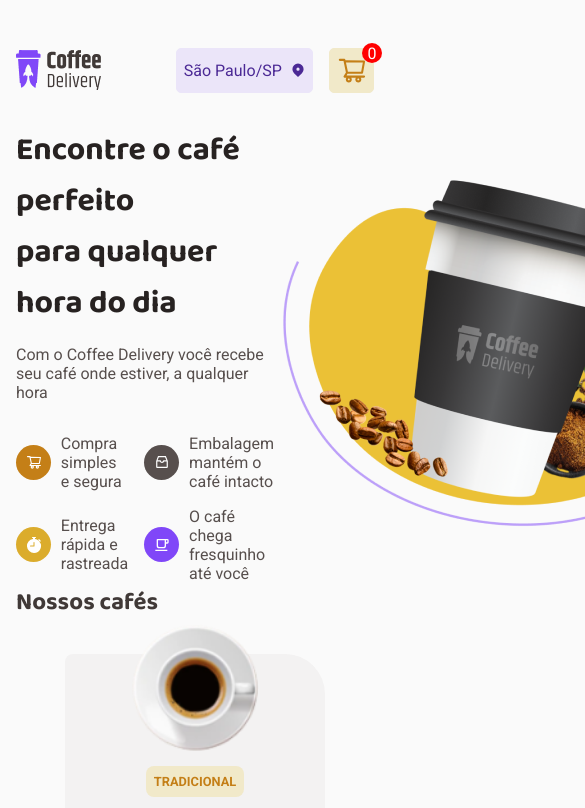
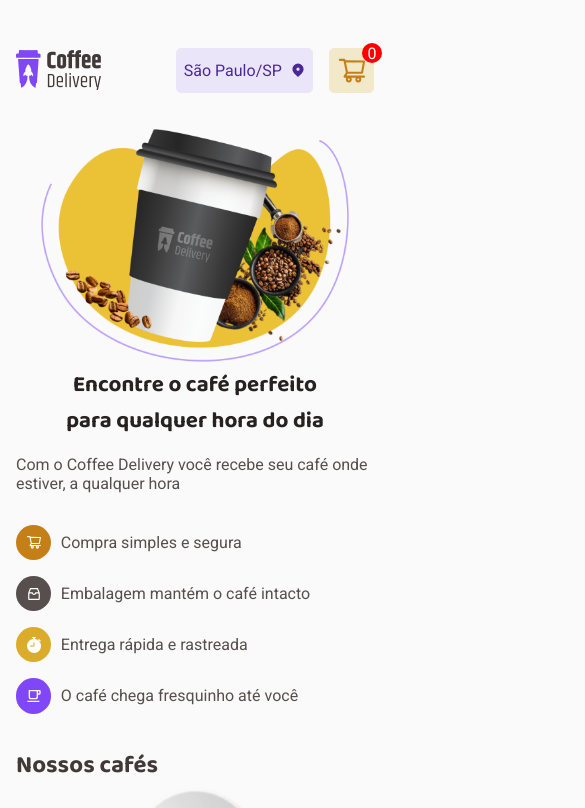
Before and after one commit to guicoelhodev/ignite_frontend_2022, a React (Vite) app in the folder challenger-02/: page / in a window 390 px wide. Shown: the top 808 px of the page, 585 px wide, since content can reach past the window. Built offline with nearby package versions, Linux system fonts and the light colour scheme.

Commit message:
style: add responsive window in page container

```diff
--- a/challenger-02/src/pages/Home/style.ts
+++ b/challenger-02/src/pages/Home/style.ts
@@ -3,8 +3,10 @@ import styled from "styled-components";
 interface IIconItem {
   bgColor: string;
 }
+
 export const Container = styled.div`
   width: 100%;
+  position: relative;
 `;
 
 export const HomeAppresentation = styled.section`
@@ -15,6 +17,28 @@ export const HomeAppresentation = styled.section`
     font-size: 2rem;
     padding-bottom: 1rem;
   }
+
+  article {
+    max-width: 600px;
+  }
+
+  @media (max-width: 900px) {
+    flex-direction: column-reverse;
+
+    img {
+      width: 20rem;
+    }
+
+    h1 {
+      text-align: center;
+    }
+  }
+
+  @media (max-width: 400px) {
+    h1 {
+      font-size: 1.4rem;
+    }
+  }
 `;
 
 export const IconList = styled.footer`
@@ -22,6 +46,14 @@ export const IconList = styled.footer`
   display: grid;
   grid-template-columns: repeat(2, 1fr);
   gap: 1rem;
+
+  @media (max-width: 900px) {
+    padding-bottom: 2rem;
+  }
+
+  @media (max-width: 540px) {
+    grid-template-columns: 1fr;
+  }
 `;
 
 export const IconItem = styled.article<IIconItem>`
```
